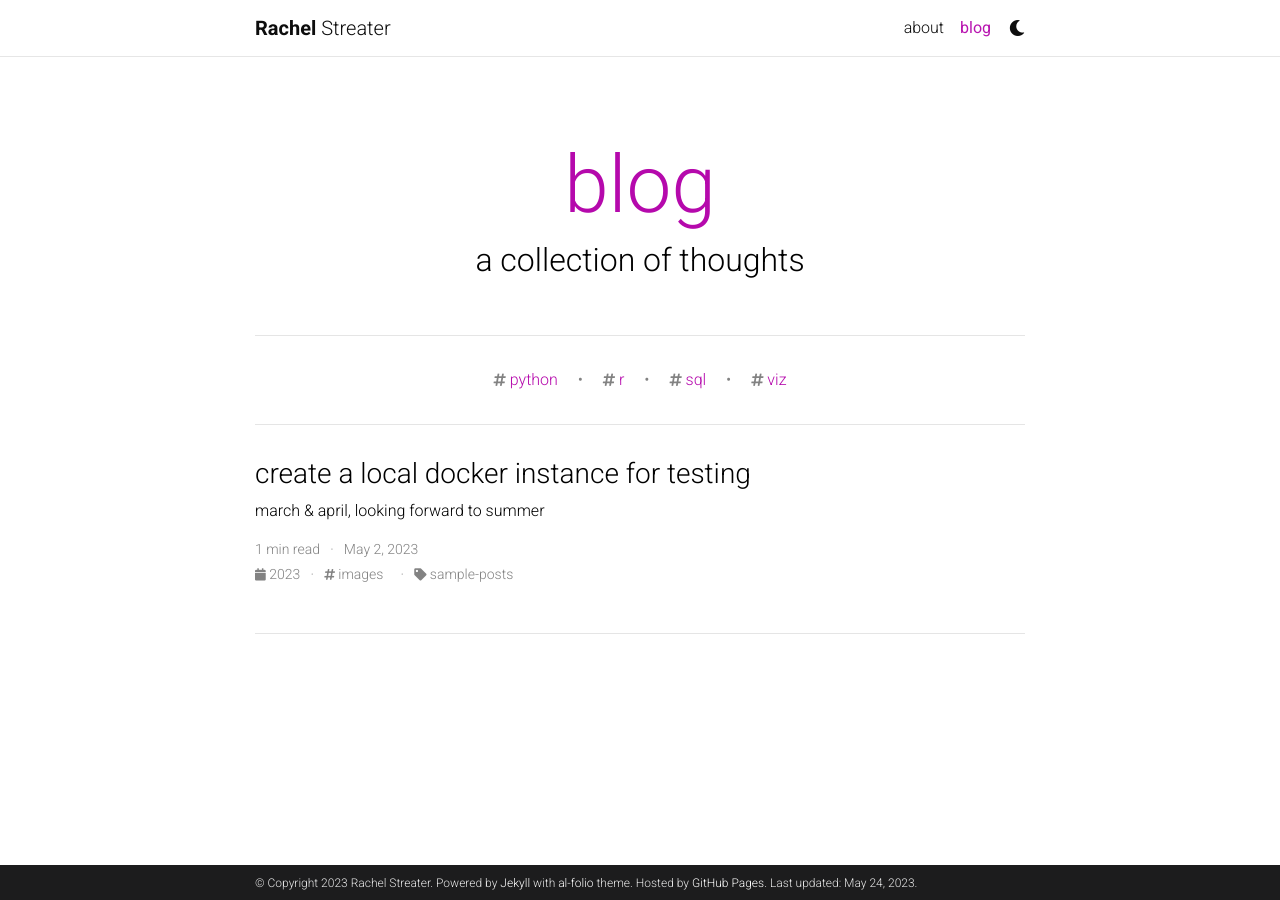
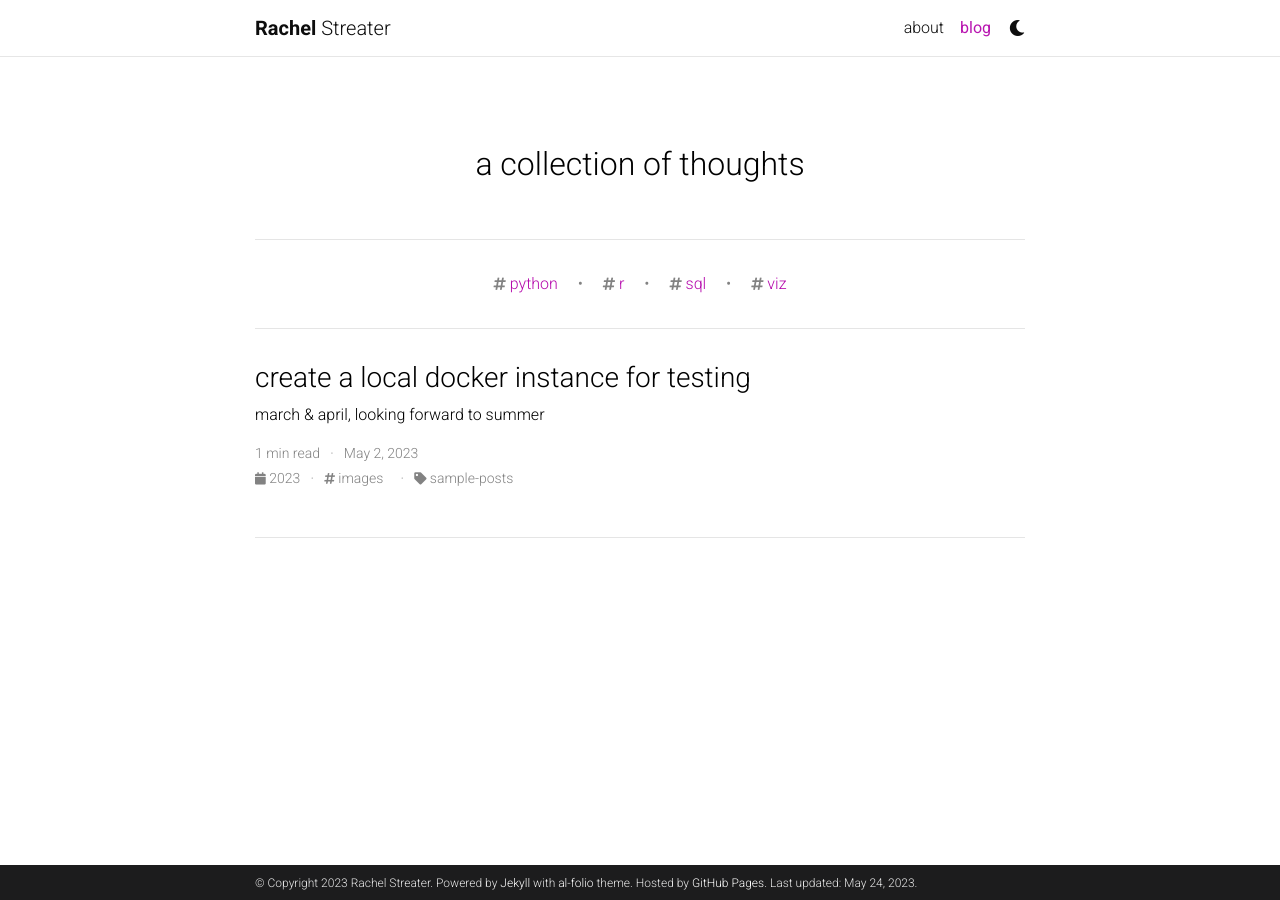
Before and after one commit to rachelstreater/rachelstreater.github.io, a Jekyll site: the page built from blog/index.html, in a window 1280 px wide. Built offline with Jekyll 4.4.1, drawn with Linux system fonts in a browser that asks for light colours; the list of posts is cut into pages by our own code; comment, search, counter and statistics services are not loaded; a style sheet for code colours, icons or effects is not loaded.

Commit message:
removed blog name

```diff
--- a/_config.yml
+++ b/_config.yml
@@ -119,7 +119,7 @@ bing_site_verification:  # out your bing-site-verification ID (Bing Webmaster)
 # Blog
 # -----------------------------------------------------------------------------
 
-blog_name: blog # blog_name will be displayed in your blog page
+blog_name:  # blog_name will be displayed in your blog page
 blog_nav_title: blog # your blog must have a title for it to be displayed in the nav bar
 blog_description: a collection of thoughts
 permalink: /blog/:year/:title/
```
